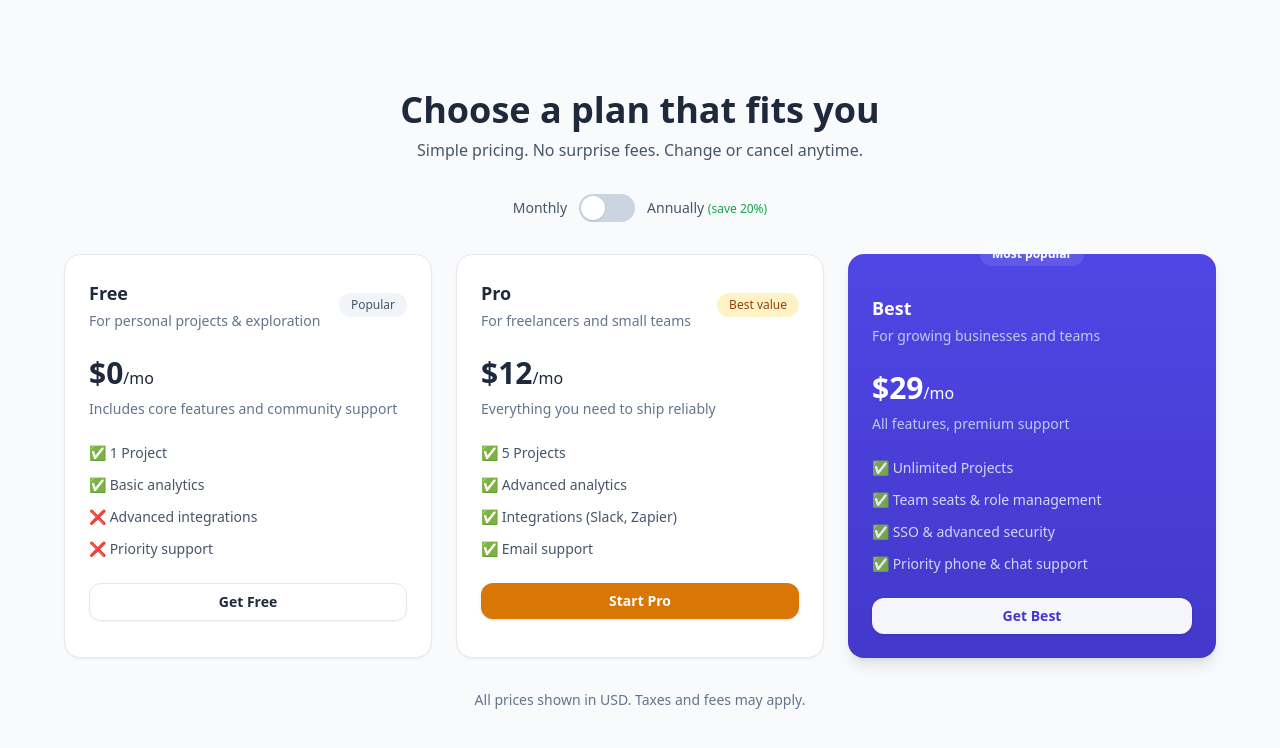
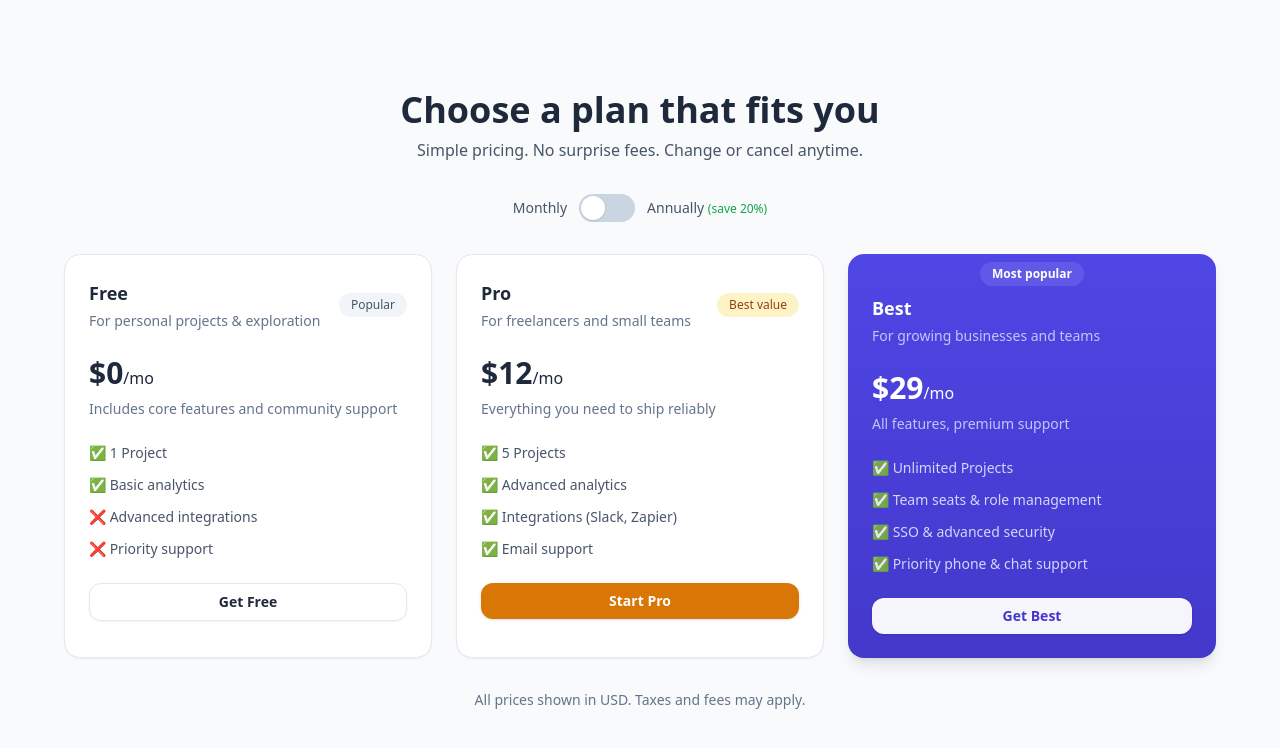
Before and after one commit to kmuang/pricing-plan, a plain HTML site: page index.html in a window 1280 px wide. Drawn offline with nearby package versions, Linux system fonts and the light colour scheme.

Commit message:
Update index.html
edit on margin top on "most popular" text

```diff
--- a/index.html
+++ b/index.html
@@ -90,7 +90,7 @@
         <!-- Best (featured) -->
         <article class="plan-card relative bg-gradient-to-b from-indigo-600 to-indigo-700 text-white rounded-2xl p-6 shadow-lg transform scale-1.02" data-plan="best">
           <div class="absolute -top-3 left-1/2 -translate-x-1/2">
-            <div class="px-3 py-1 rounded-full bg-white/10 text-xs font-semibold">Most popular</div>
+            <div class="px-3 py-1 mt-5 rounded-full bg-white/10 text-xs font-semibold">Most popular</div>
           </div>
 
           <div class="mt-4">
```
